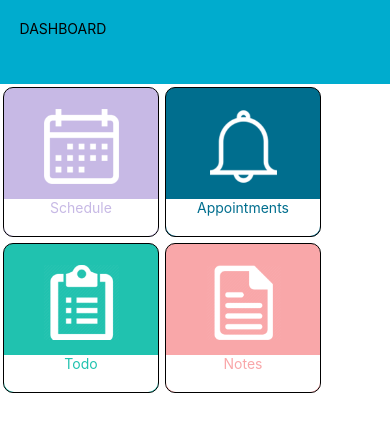
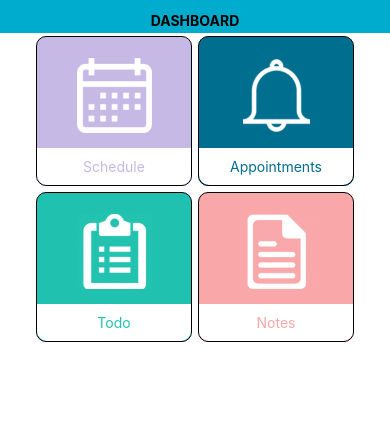
Before and after one commit to mayhelenrs/it2810-webutvikling-h17-prosjekt-3-group-50, a React Native app in the folder app/: screen / in a window 390 px wide. Shown: the top 432 px of the page. Built offline with nearby package versions, Linux system fonts and the light colour scheme.

Commit message:
Done styling frontpage

```diff
--- a/app/App.js
+++ b/app/App.js
@@ -10,7 +10,9 @@ export default class App extends React.Component {
 
             <View style={styles.container}>
                 <Navbar navbarLocation={"DASHBOARD"}/>
-                <TileGrid/>
+                <View style={styles.content}>
+                    <TileGrid style= {styles.tiles}/>
+                </View>
             </View>
         );
     }
@@ -18,10 +20,14 @@ export default class App extends React.Component {
 
 const styles = StyleSheet.create({
     container: {
-        marginTop:"auto",
+        marginTop: 'auto',
         flex: 1,
         backgroundColor: '#fff',
         flexDirection: 'column',
+
+    },
+    content: {
         alignItems: 'center',
-    },
+        justifyContent: 'center'
+    }
 });
--- a/app/components/Navbar.js
+++ b/app/components/Navbar.js
@@ -15,11 +15,16 @@ export default class Navbar extends React.Component {
 const styles = StyleSheet.create({
     navbar: {
         width: '100%',
-        height: '10%',
-        backgroundColor: '#00ACCE'
+        backgroundColor: '#00ACCE',
+        flexDirection: 'row',
+        paddingTop: '3%',
+        paddingBottom: '1%'
     },
     navbarText: {
-        margin: '5%'
+        textAlign: 'center',
+        justifyContent: 'center',
+        fontWeight: 'bold',
+        flex: 1
     }
 
 });
--- a/app/components/Tile.js
+++ b/app/components/Tile.js
@@ -39,6 +39,7 @@ const styles = StyleSheet.create({
         height: '25%',
         backgroundColor: 'white',
         alignItems: 'center',
+        justifyContent: 'center',
         borderBottomRightRadius: 10,
         borderBottomLeftRadius: 10,
     }
--- a/app/components/TileGrid.js
+++ b/app/components/TileGrid.js
@@ -44,7 +44,8 @@ export default class TileGrid extends React.Component {
 }
 const styles = StyleSheet.create({
     tilegrid: {
-        justifyContent: "flex-start",
+        justifyContent: 'center',
+        alignItems: 'center',
         flexWrap: "wrap",
         width: "100%",
         backgroundColor: "transparent",
```
